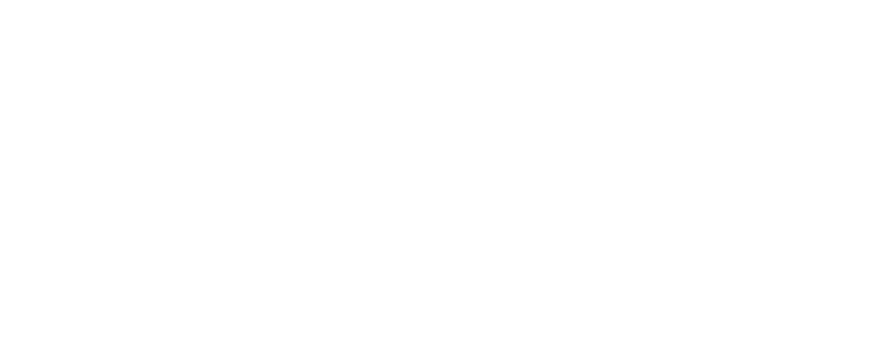
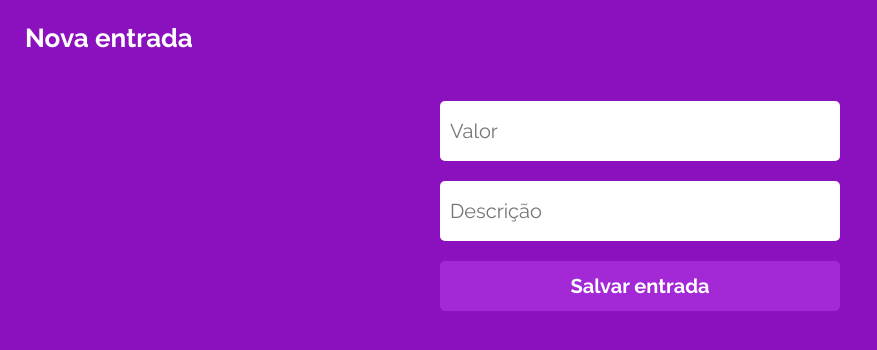
Before and after one commit to encarnacao/mywallet-front, a React (Create React App) app: page /nova-entrada in a window 1280 px wide. Before the commit this address had no page. Shown: the top 350 px of the page, without its empty margins (0-877 px from the left). Built offline with nearby package versions, Linux system fonts and the light colour scheme; a web font is replaced by a local one.

Commit message:
feat: add new income screen

```diff
--- a/src/App.js
+++ b/src/App.js
@@ -1,6 +1,7 @@
 import { Routes, Route } from "react-router-dom";
 import Home from "./routes/Home";
 import Login from "./routes/Login";
+import NewIncome from "./routes/NewIncome";
 import Signup from "./routes/Signup";
 
 function App() {
@@ -9,6 +10,7 @@
 			<Route path="/" element={<Login />} />
 			<Route path="/cadastro" element={<Signup />} />
 			<Route path="/home" element={<Home />} />
+			<Route path="/nova-entrada" element={<NewIncome />} />
 		</Routes>
 	);
 }
--- /dev/null
+++ b/src/routes/NewIncome.js
@@ -0,0 +1,43 @@
+import dayjs from "dayjs";
+import { useState } from "react";
+import { EntryBody } from "../styles/NewEntry";
+import { CommonInput, CommonButton } from "../styles/SharedStyles";
+
+export default function NewIncome() {
+	const [income, setIncome] = useState({ value: "", description: "" });
+	function handleChange(e) {
+		const inputValue = e.target.value;
+		const inputName = e.target.name;
+		setIncome({ ...income, [inputName]: inputValue });
+	}
+
+	function handleSubmit(e) {
+		e.preventDefault();
+		const date = dayjs().format("DD/MM");
+		const body = { ...income, date, type: "income" };
+		console.log(body);
+	}
+
+	return (
+		<EntryBody>
+			<h1>Nova entrada</h1>
+			<form onSubmit={handleSubmit}>
+				<CommonInput
+					type="text"
+					name="value"
+					placeholder="Valor"
+					value={income.value}
+					onChange={handleChange}
+				/>
+				<CommonInput
+					type="text"
+					name="description"
+					placeholder="Descrição"
+					value={income.description}
+					onChange={handleChange}
+				/>
+				<CommonButton type="submit">Salvar entrada</CommonButton>
+			</form>
+		</EntryBody>
+	);
+}
--- /dev/null
+++ b/src/styles/NewEntry.js
@@ -0,0 +1,29 @@
+import styled from "styled-components";
+
+export const EntryBody = styled.div`
+	background-color: #8c11be;
+	width: 100vw;
+	height: 100vh;
+	font-family: "Raleway", sans-serif;
+	display: flex;
+	flex-direction: column;
+	padding: 25px;
+	> h1 {
+		color: #fff;
+		font-size: 26px;
+		font-weight: bold;
+		margin: 0 0 40px 0;
+	}
+	> form {
+		width: 100%;
+		display: flex;
+		flex-direction: column;
+		align-items: center;
+		> input {
+			width: 100%;
+		}
+		> button {
+			width: 100%;
+		}
+	}
+`;
```
